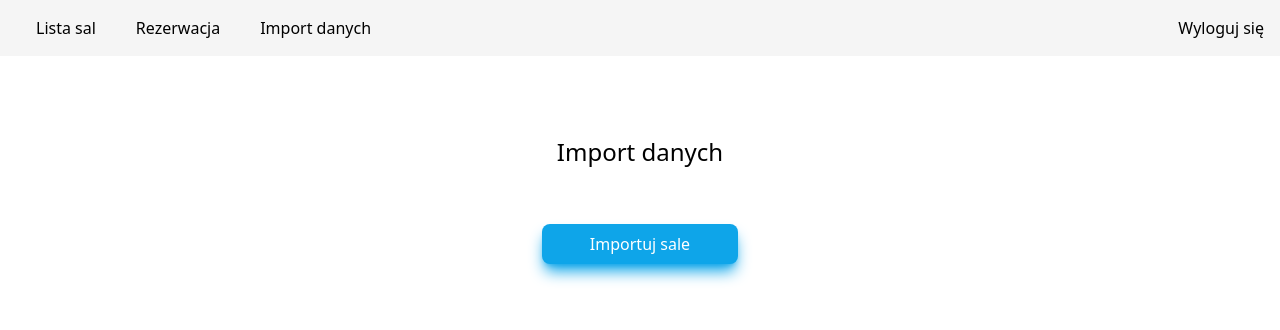
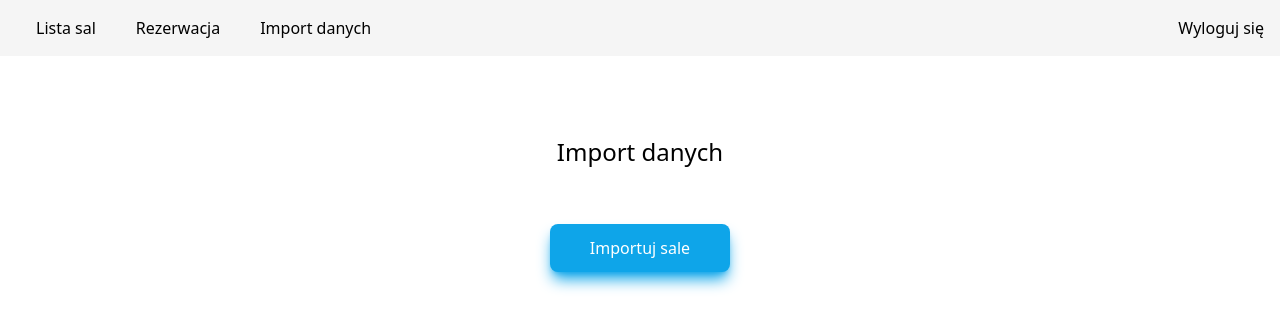
Before and after one commit to wpz2023/room-booking-system, a React (Vite) app in the folder frontend/: page /import in a window 1280 px wide. Shown: the top 330 px of the page. Built offline with nearby package versions, Linux system fonts and the light colour scheme; sample sign-in values are in the browser's storage.

Commit message:
changed button placement

```diff
--- a/frontend/src/components/ImportData.tsx
+++ b/frontend/src/components/ImportData.tsx
@@ -147,36 +147,44 @@ function ImportData() {
       <div className="w-2/5 pb-14 text-center text-2xl font-medium">
         <p>Import danych</p>
       </div>
+      <div className="w-[450px] flex flex-col items-center">
           <button
-        className="mb-14 px-12 py-2  transition hover:scale-110 delay-150 rounded-lg
+              className="w-2/5 px-4 py-3 mb-14 transition hover:scale-110 delay-150 rounded-lg
         bg-sky-500 hover:bg-sky-700 hover:shadow-sky-700 text-white shadow-lg shadow-sky-500"
               onClick={handleClick}
           >
               Importuj sale
           </button>
+      </div>
+
       {isFetching ? (
         <p>Ładowanie danych</p>
       ) : (
         <div>
           {data && (
-            <div className="w-[450px] px-6 flex flex-col">
-              <div className="flex flex-row items-end">
-                <p className="basis-3/5 font-medium">Numer sali</p>
-              </div>
-              <hr className="h-px my-3 bg-gray-200 border-0 h-0.5 dark:bg-gray-700" />
+            <div>
+              <div className="flex flex-col items-center">
                 <button
                     onClick={importAllRoomsActivities}
                     disabled={isActivitiesFetching}
                     style={{
                       cursor: isActivitiesFetching ? "wait" : "pointer",
                     }}
-                  className="px-4 py-2 transition hover:scale-110 delay-150 rounded-lg
+                    className="px-4 py-2 mb-5 w-2/5 transition hover:scale-110 delay-150 rounded-lg
                          bg-sky-500 hover:bg-sky-700 hover:shadow-sky-700 text-white shadow-lg shadow-sky-500">
                   Importuj plany wszystkich sal
                 </button>
                 { isImportLoop && (
                     <p className="pt-2 mb-2 font-normal text-center">Importowanie planów</p>
                 )}
+              </div>
+
+              <div className="w-[450px] px-6 flex flex-col">
+                <div className="flex flex-row items-end">
+                  <p className="basis-3/5 font-medium">Numer sali</p>
+                </div>
+                <hr className="h-px my-3 bg-gray-200 border-0 h-0.5 dark:bg-gray-700" />
+              </div>
             </div>
           )}
           <ul role="list" className="w-full p-6 divide-y divide-slate-200 mt-2 ">
```
Lines whose indentation alone changed are shown as unchanged.
